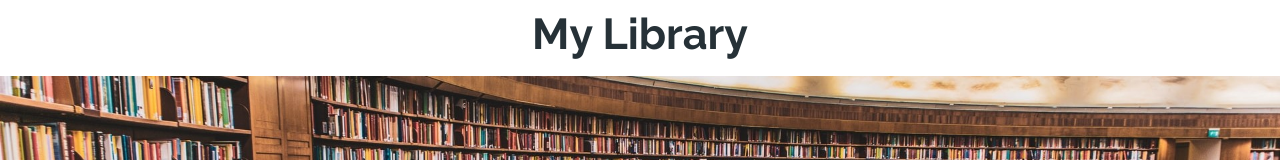
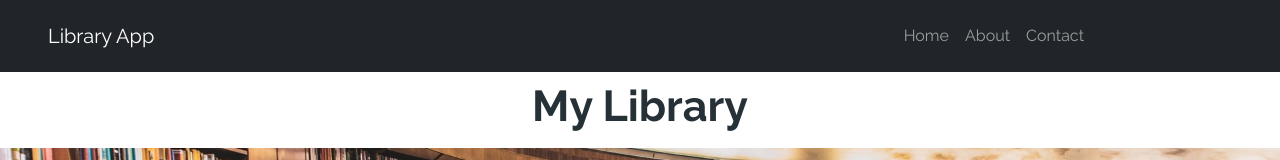
Before and after one commit to HarshaAbeyvickrama/Library, a React (Create React App) app: page / in a window 1280 px wide. Shown: the top 160 px of the page. Built offline with nearby package versions, Linux system fonts and the light colour scheme.

Commit message:
:zap: Added the header navigation

```diff
--- /dev/null
+++ b/src/components/Navigation/Navigation.tsx
@@ -0,0 +1,19 @@
+import React from "react";
+import {Container, Nav, Navbar, NavbarBrand , NavLink} from "react-bootstrap";
+
+const Navigation : React.FC = () => {
+    return(
+        <Navbar bg="dark" variant="dark" className="px-0 mx-0 py-3" sticky="top">
+            <Container className="mx-0 px-md-5 px-3 w-100">
+                <NavbarBrand href="/">Library App</NavbarBrand>
+                <Nav className=" ">
+                    <NavLink href="/" >Home</NavLink>
+                    <NavLink href="/about" >About</NavLink>
+                    <NavLink href="/contact" >Contact</NavLink>
+                </Nav>
+            </Container>
+        </Navbar>
+    )
+}
+
+export default Navigation;
--- a/src/index.tsx
+++ b/src/index.tsx
@@ -3,9 +3,11 @@ import ReactDOM from 'react-dom';
 import './index.scss';
 import {BrowserRouter as Router , Route , Routes} from "react-router-dom";
 import Library from "./views/Library";
+import Navigation from "./components/Navigation/Navigation";
 
 ReactDOM.render(
    <Router>
+       <Navigation />
        <Routes>
            <Route path="/" element={<Library />} />
            <Route path="/about" element={"About"} />
```
